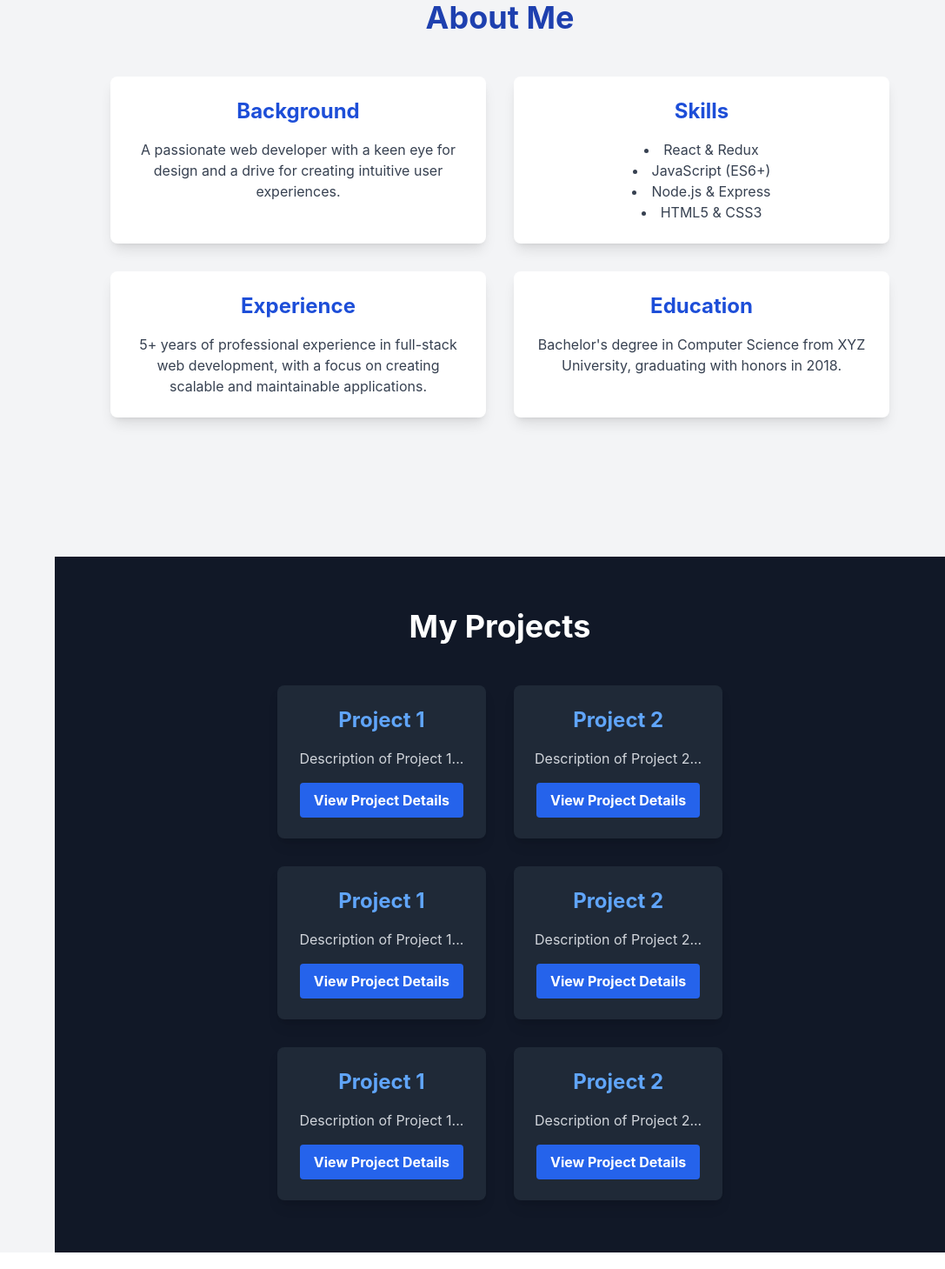
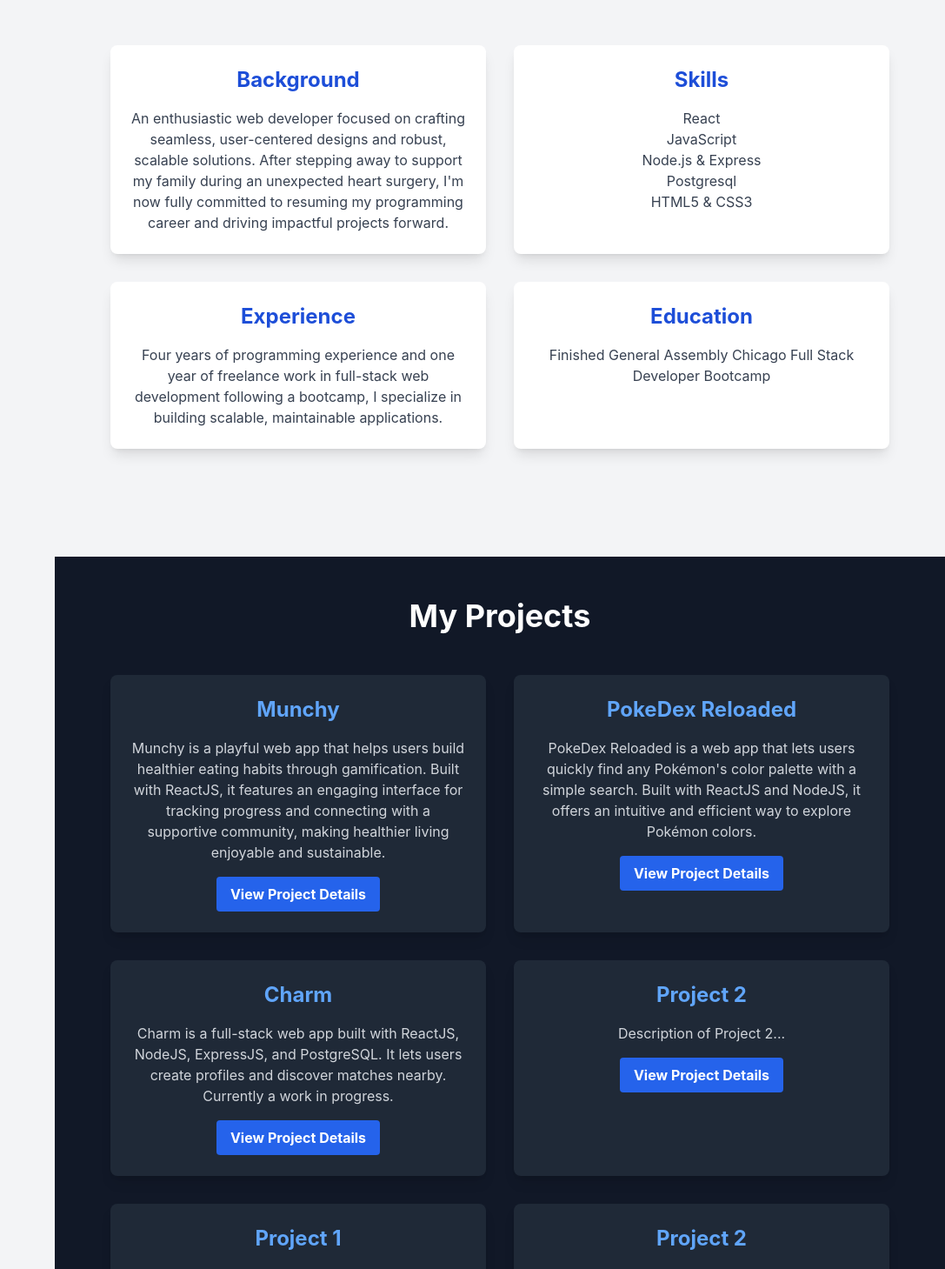
Before and after one commit to FilTatarnik/2024-portfolio, a React (Create React App) app: page / in a window 1280 px wide. Shown: the part 960-2419 px from the top of the page at 87% size, without its empty margins (193-1280 px from the left). Built offline with nearby package versions, Linux system fonts and the light colour scheme.

Commit message:
starting to replace placeholders

```diff
--- a/src/components/AboutUs.js
+++ b/src/components/AboutUs.js
@@ -7,24 +7,25 @@ const AboutUs = () => (
     <div className="grid grid-cols-1 md:grid-cols-2 gap-8 max-w-4xl mx-auto">
       <div className="bg-white p-6 rounded-lg shadow-lg hover:shadow-xl transition-shadow duration-300">
         <h3 className="text-2xl font-bold mb-4 text-blue-700">Background</h3>
-        <p className="text-gray-700">A passionate web developer with a keen eye for design and a drive for creating intuitive user experiences.</p>
+        <p className="text-gray-700">An enthusiastic web developer focused on crafting seamless, user-centered designs and robust, scalable solutions. After stepping away to support my family during an unexpected heart surgery, I'm now fully committed to resuming my programming career and driving impactful projects forward.</p>
       </div>
       <div className="bg-white p-6 rounded-lg shadow-lg hover:shadow-xl transition-shadow duration-300">
         <h3 className="text-2xl font-bold mb-4 text-blue-700">Skills</h3>
-        <ul className="list-disc list-inside text-gray-700">
-          <li>React & Redux</li>
-          <li>JavaScript (ES6+)</li>
+        <ul className="list-disc list-inside text-gray-700 list-none">
+          <li>React</li>
+          <li>JavaScript</li>
           <li>Node.js & Express</li>
+          <li>Postgresql</li>
           <li>HTML5 & CSS3</li>
         </ul>
       </div>
       <div className="bg-white p-6 rounded-lg shadow-lg hover:shadow-xl transition-shadow duration-300">
         <h3 className="text-2xl font-bold mb-4 text-blue-700">Experience</h3>
-        <p className="text-gray-700">5+ years of professional experience in full-stack web development, with a focus on creating scalable and maintainable applications.</p>
+        <p className="text-gray-700">Four years of programming experience and one year of freelance work in full-stack web development following a bootcamp, I specialize in building scalable, maintainable applications.</p>
       </div>
       <div className="bg-white p-6 rounded-lg shadow-lg hover:shadow-xl transition-shadow duration-300">
         <h3 className="text-2xl font-bold mb-4 text-blue-700">Education</h3>
-        <p className="text-gray-700">Bachelor's degree in Computer Science from XYZ University, graduating with honors in 2018.</p>
+        <p className="text-gray-700">Finished General Assembly Chicago Full Stack Developer Bootcamp</p>
       </div>
     </div>
   </section>
--- a/src/components/Footer.js
+++ b/src/components/Footer.js
@@ -14,13 +14,13 @@ const Footer = () => {
           <a href="/terms-of-service" className="text-blue-400 hover:text-blue-300 mx-2 transition-colors">Terms of Service</a>
         </div>
         <div className="w-1/4 text-right">
-          <a href="https://github.com/yourusername" target="_blank" rel="noopener noreferrer" className="text-white hover:text-blue-300 mx-2 transition-colors">
+          <a href="https://github.com/FilTatarnik" target="_blank" rel="noopener noreferrer" className="text-white hover:text-blue-300 mx-2 transition-colors">
             <FontAwesomeIcon icon={faGithub} size="lg" />
           </a>
-          <a href="https://linkedin.com/in/yourusername" target="_blank" rel="noopener noreferrer" className="text-white hover:text-blue-300 mx-2 transition-colors">
+          <a href="https://www.linkedin.com/in/filiptatarnik/" target="_blank" rel="noopener noreferrer" className="text-white hover:text-blue-300 mx-2 transition-colors">
             <FontAwesomeIcon icon={faLinkedin} size="lg" />
           </a>
-          <a href="https://twitter.com/yourusername" target="_blank" rel="noopener noreferrer" className="text-white hover:text-blue-300 mx-2 transition-colors">
+          <a href="https://x.com/FilDamn" target="_blank" rel="noopener noreferrer" className="text-white hover:text-blue-300 mx-2 transition-colors">
             <FontAwesomeIcon icon={faTwitter} size="lg" />
           </a>
         </div>
--- a/src/components/Hero.js
+++ b/src/components/Hero.js
@@ -11,22 +11,22 @@ const Projects = () => {
       <h2 className="text-4xl font-bold mb-12 text-center text-white">My Projects</h2>
       <div className="grid grid-cols-1 md:grid-cols-2 gap-8 max-w-4xl mx-auto">
         <div className="bg-gray-800 p-6 rounded-lg shadow-lg hover:shadow-xl transition-shadow duration-300">
-          <h3 className="text-2xl font-bold mb-4 text-blue-400">Project 1</h3>
-          <p className="text-gray-300 mb-4">Description of Project 1...</p>
+          <h3 className="text-2xl font-bold mb-4 text-blue-400">Munchy</h3>
+          <p className="text-gray-300 mb-4">Munchy is a playful web app that helps users build healthier eating habits through gamification. Built with ReactJS, it features an engaging interface for tracking progress and connecting with a supportive community, making healthier living enjoyable and sustainable.</p>
           <button onClick={openModal} className="bg-blue-600 hover:bg-blue-700 text-white font-bold py-2 px-4 rounded">
             View Project Details
           </button>
         </div>
         <div className="bg-gray-800 p-6 rounded-lg shadow-lg hover:shadow-xl transition-shadow duration-300">
-          <h3 className="text-2xl font-bold mb-4 text-blue-400">Project 2</h3>
-          <p className="text-gray-300 mb-4">Description of Project 2...</p>
+          <h3 className="text-2xl font-bold mb-4 text-blue-400">PokeDex Reloaded</h3>
+          <p className="text-gray-300 mb-4">PokeDex Reloaded is a web app that lets users quickly find any Pokémon's color palette with a simple search. Built with ReactJS and NodeJS, it offers an intuitive and efficient way to explore Pokémon colors.</p>
           <button onClick={openModal} className="bg-blue-600 hover:bg-blue-700 text-white font-bold py-2 px-4 rounded">
             View Project Details
           </button>
         </div>
         <div className="bg-gray-800 p-6 rounded-lg shadow-lg hover:shadow-xl transition-shadow duration-300">
-          <h3 className="text-2xl font-bold mb-4 text-blue-400">Project 1</h3>
-          <p className="text-gray-300 mb-4">Description of Project 1...</p>
+          <h3 className="text-2xl font-bold mb-4 text-blue-400">Charm</h3>
+          <p className="text-gray-300 mb-4">Charm is a full-stack web app built with ReactJS, NodeJS, ExpressJS, and PostgreSQL. It lets users create profiles and discover matches nearby. Currently a work in progress.</p>
           <button onClick={openModal} className="bg-blue-600 hover:bg-blue-700 text-white font-bold py-2 px-4 rounded">
             View Project Details
           </button>
```
Also changed, not shown: 1 other file (tests, documents, lock files or other folders).
